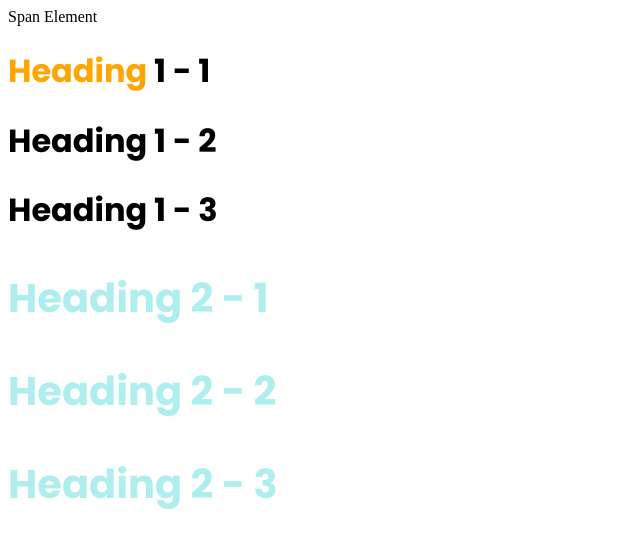
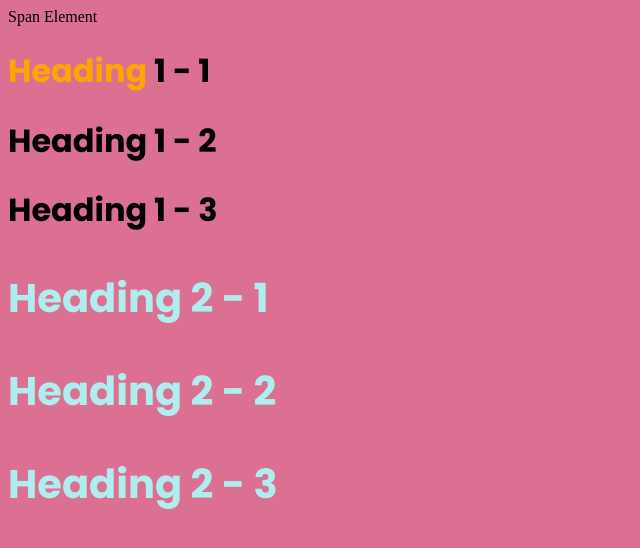
Before and after one commit to Mooose17/HTML-Basics, a PHP site: page /HTML/Style-test.html in a window 1280 px wide. Shown: the top 548 px of the page, without its empty margins (0-640 px from the left). Run offline with PHP 8.4, Linux system fonts and the light colour scheme.

Commit message:
Added background colour

```diff
--- a/CSS/test.css
+++ b/CSS/test.css
@@ -1,3 +1,6 @@
+body{
+    background-color: palevioletred;
+}
 h1{
 font-family: 'Poppins', sans-serif;
 }
```
